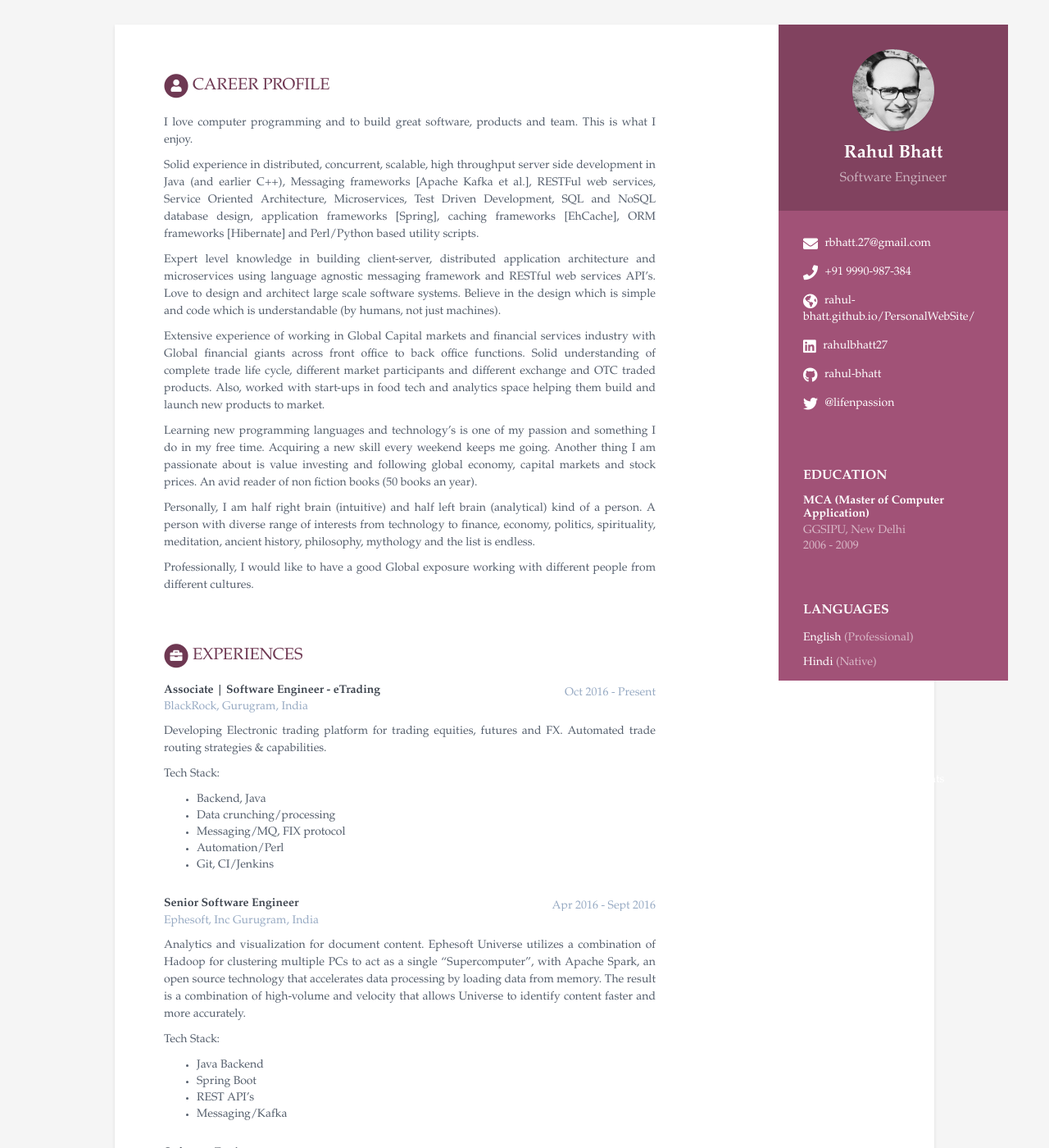
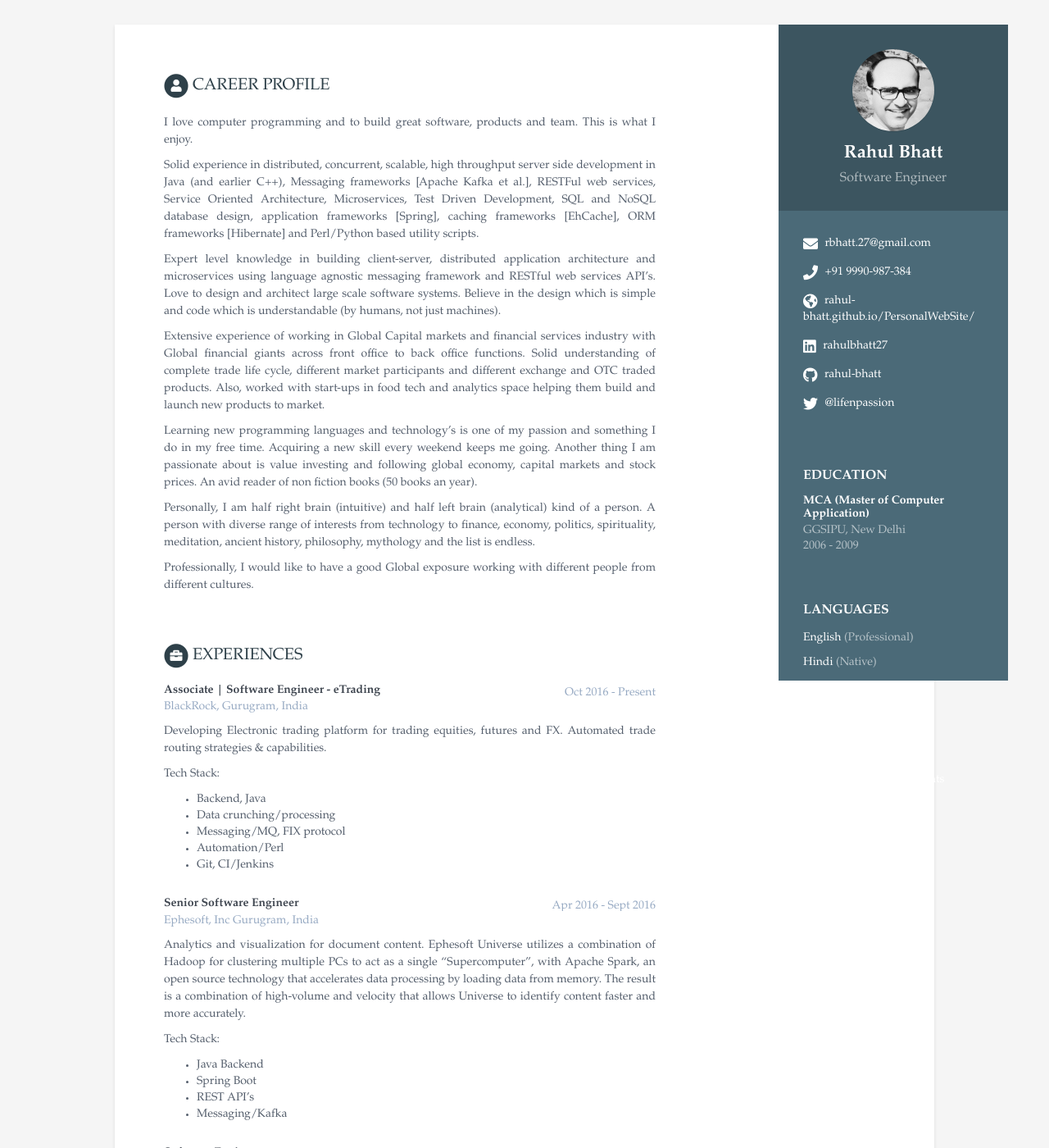
Before and after one commit to rahul-bhatt/online-cv, a Jekyll site: the page built from index.html, in a window 1280 px wide and 1400 px high. Shown: the whole window at 82% size. Built offline with Jekyll 4.4.1, drawn with Linux system fonts in a browser that asks for light colours.

Commit message:
theme change

```diff
--- a/_config.yml
+++ b/_config.yml
@@ -4,7 +4,7 @@
 title: Rahul Bhatt - CV
 baseurl: '/online-cv' #change it according to your repository name
 # Style will be applied only after restarting the build or serve. Just choose one of the options.
-theme_skin: berry # blue turquoise green berry orange ceramic
+theme_skin: ceramic # blue turquoise green berry orange ceramic
 
 # Tracker
 analytics: UA-83979019-1
```
